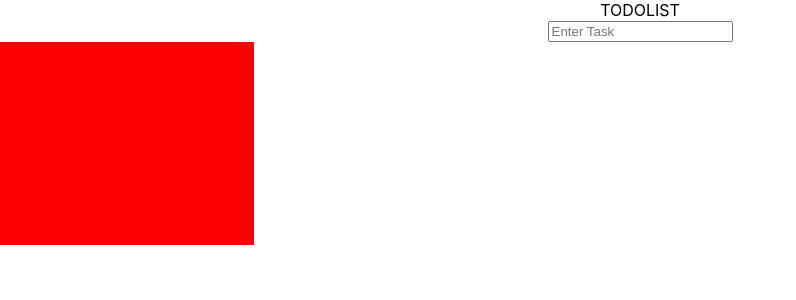
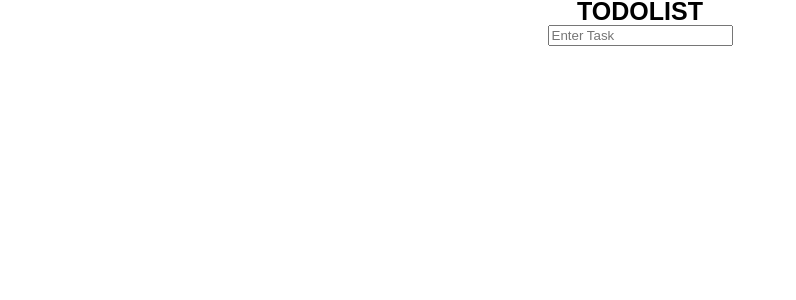
Before and after one commit to Herizoran/tp-todolist, a React (Create React App) app: page / in a window 1280 px wide. Shown: the top 300 px of the page, without its empty margins (0-796 px from the left). Built offline with nearby package versions, Linux system fonts and the light colour scheme.

Commit message:
style: update single todo form style

```diff
--- a/src/App.css
+++ b/src/App.css
@@ -24,7 +24,20 @@
   font-size: calc(10px + 2vmin);
   color: white;
 }
+.heading{
+  width: 181px;
+  height: 28px;
 
+  font-family: "Adobe Fangsong Std R", sans-serif;
+  font-weight: 800;
+  font-size: 25px;
+  line-height: 23px;
+  text-align: center;
+  padding: 10px;
+  margin: 10px;
+
+  color: #000000;
+}
 .App-link {
   color: #61dafb;
 }
--- a/src/components/styles.css
+++ b/src/components/styles.css
@@ -1,10 +1,20 @@
+.single-todo{
+    /* Frame 2 */
+    display: flex;
+    padding: 20px;
+    margin: 10px;
+    align-items: flex-start;
+    position: relative;
+    width: 231px;
+    height: 16px;
+    background: #DF7C7C;
+    border-radius: 9px;
+}
 .todos{
-    /* Frame 1 */
+    background: dimgrey;
+}
+.text-todo{
+    align-content: flex-start;
+    text-align: left;
 
-
-    position: relative;
-    width: 254px;
-    height: 203px;
-
-    background: red;
 }
```
